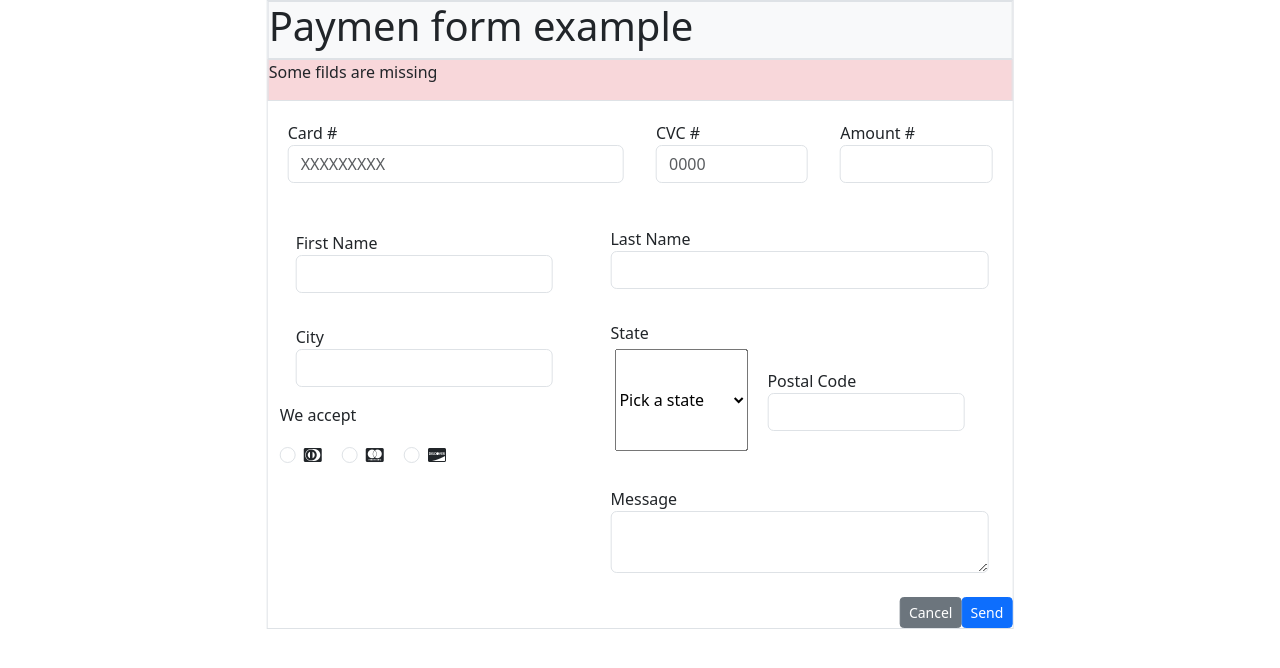
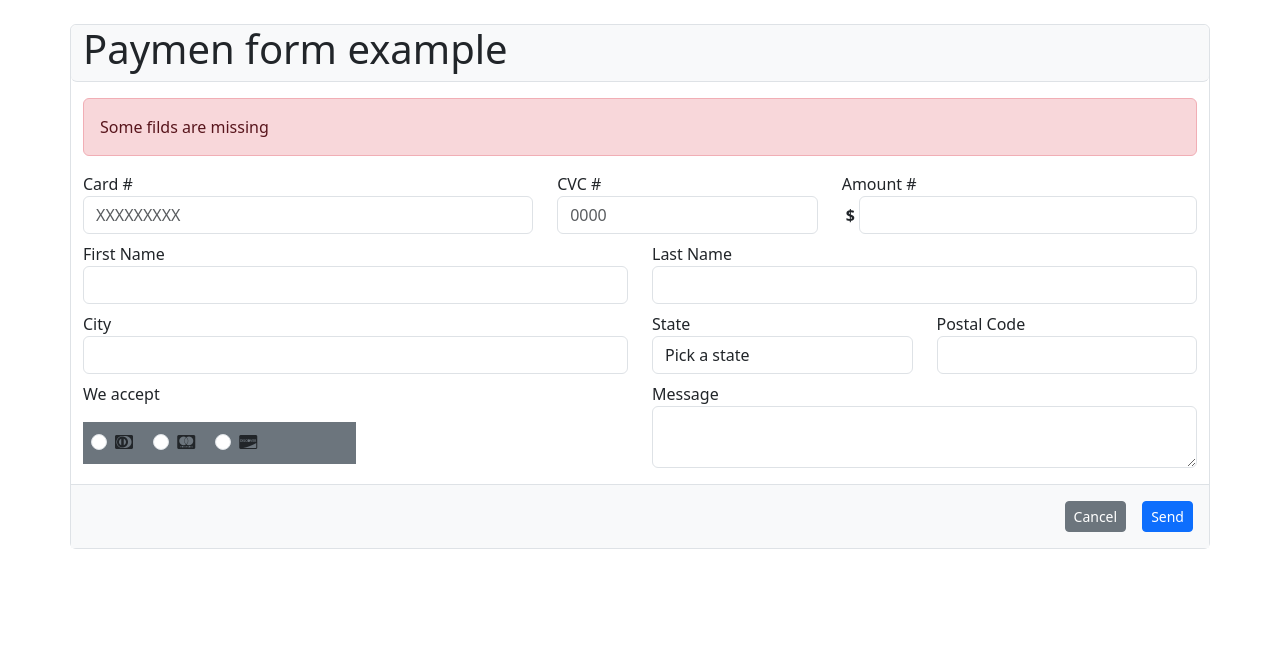
Before and after one commit to 4GeeksAcademy/HTML5-Formulary, a plain HTML site: page index.html in a window 1280 px wide. Drawn offline with nearby package versions, Linux system fonts and the light colour scheme.

Commit message:
correction

```diff
--- a/index.html
+++ b/index.html
@@ -8,110 +8,86 @@
     <title>HTML5 Forlulary</title>
 </head>
 <body>
-    <div class="border col-7 position-absolute top-0 start-50 translate-middle-x">
-    <div class="border bg-body-tertiary">
+    <div class="container border rounded mt-4">
+        <div class="row">
+            <div class="col-12 bg-body-tertiary border-bottom rounded ">
                 <h1>Paymen form example</h1>
             </div>
-
-    <div class="border bg-danger-subtle ">
-        <p>Some filds are missing</p>
+            <div class="col-12 mt-3">
+                <p class="alert alert-danger">Some filds are missing</p>
             </div>
-
-    <div class="d-flex p-1">
-        <fieldset class="w-50 p-3">
+            <div class="col-12 col-md-5">
                 <label for="txtCard">Card #</label>
-        <input type="card" name="card" placeholder="XXXXXXXXX" class="form-control" id="txtCard"/>
-        </fieldset>
-
-        <fieldset class="w-25 p-3">
+                <input type="card" name="card" placeholder="XXXXXXXXX" class="form-control" id="txtCard" />
+            </div>
+            <div class="col-12 col-md-3">
                 <label for="txtCVC">CVC #</label>
-            <input type="CVC" name="CVC" placeholder="0000" class="form-control" id="txtCVC"/>
-        </fieldset>
-
-        <fieldset class="w-25 p-3">
+                <input type="CVC" name="CVC" placeholder="0000" class="form-control" id="txtCVC" />
+            </div>
+            <div class="col-12 col-md-4">
                 <label for="txtAmount">Amount #</label>
-            <input type="amount" name="amount placeholder="Amount" class="form-control" id="txtAmount"/>
-        </fieldset>
+                <div class="d-flex align-items-center">
+                    <span class="px-1"><strong>$</strong></span>
+                    <input type="amount" name="amount placeholder=" Amount" class="form-control" id="txtAmount" />
                 </div>
-
-    <div class="d-flex p-2">
-    <div class="d-flex p-1 w-50">
-        <form action="" method="post">
-
-        <fieldset class="w-auto p-3 ">
+            </div>
+            <div class="col-12 col-md-6 mt-2">
                 <label for="txtFirstName">First Name</label>
-        <input type="firstname" name="firstname" placeholder="" class="form-control" id="txtFirstName"/>
-        </fieldset>
-
-        <fieldset class="w-100 p-3">
+                <input type="firstname" name="firstname" placeholder="" class="form-control" id="txtFirstName" />
+            </div>
+            <div class="col-12 col-md-6 mt-2">
+                <label for="txtCity">Last Name</label>
+                <input type="city" name="lastname" placeholder="" class="form-control" id="txtCity" />
+            </div>
+            <div class="col-12 col-md-6 mt-2">
                 <label for="txtCity">City</label>
-            <input type="city" name="city" placeholder="" class="form-control" id="txtCity"/>
-        </fieldset>
-
-        <p>We accept</p>
-
-        <div class="form-check form-check-inline">
-            <input class="form-check-input" type="radio" name="inlineRadioOptions" id="inlineRadio1" value="option1">
-            <label class="form-check-label" for="inlineRadio1"><i class="fa-brands fa-cc-diners-club"></i></label>
+                <input type="city" name="city" placeholder="" class="form-control" id="txtCity" />
             </div>
-          <div class="form-check form-check-inline">
-            <input class="form-check-input" type="radio" name="inlineRadioOptions" id="inlineRadio2" value="option2">
-            <label class="form-check-label" for="inlineRadio2"><i class="fa-brands fa-cc-mastercard"></i></label>
-          </div>
-          <div class="form-check form-check-inline">
-            <input class="form-check-input" type="radio" name="inlineRadioOptions" id="inlineRadio2" value="option2">
-            <label class="form-check-label" for="inlineRadio2"><i class="fa-brands fa-cc-discover"></i></label>
-          </div>
-        </form>
-
-        </div>
-
-
-        <div class="d-flex justify-content-end">
-
-            <div class="d-flex">
-
-                <form action="" method="post">
-
-                <fieldset class="w-auto p-3 ">
-                <label for="txtLastName">Last Name</label>
-                <input type="lastname" name="lastname" placeholder="" class="form-control" id="txtLastName"/>
-                </fieldset>
-
-                <fieldset class=" p-3">
+            <div class="col-12 col-md-3 mt-2">
                 <label for="txtCity">State</label>
-                    <div class="d-flex p-1">
-                        <select class="form-selectgi" id="inputGroupSelect04" aria-label="Example select with button addon" placeholder="Pick a state">
+                <select class="form-control" id="inputGroupSelect04" aria-label="Example select with button addon"
+                    placeholder="Pick a state">
                     <option selected>Pick a state</option>
                     <option value="1">Iowa</option>
                     <option value="2">South Carolina</option>
                     <option value="3">South Dacota</option>
                 </select>
-                        <div class=" p-1">
-                            <fieldset class="w-auto p-3 ">
+            </div>
+            <div class="col-12 col-md-3 mt-2">
                 <label for="txtPostalCode">Postal Code</label>
-                                <input type="postalcode" name="postalcode" placeholder="" class="form-control" id="txtPostalCode"/>
-                                </fieldset>
+                <input type="postalcode" name="postalcode" placeholder="" class="form-control" id="txtPostalCode" />
+            </div>
+            <div class="col-12 col-md-6 mt-2 ">
+                <p>We accept</p>
+                <div class="bg-secondary p-2 w-50">
+                    <div class="form-check form-check-inline">
+                        <input class="form-check-input" type="radio" name="inlineRadioOptions" id="inlineRadio1"
+                            value="option1">
+                        <label class="form-check-label" for="inlineRadio1"><i
+                                class="fa-brands fa-cc-diners-club"></i></label>
+                    </div>
+                    <div class="form-check form-check-inline">
+                        <input class="form-check-input" type="radio" name="inlineRadioOptions" id="inlineRadio2"
+                            value="option2">
+                        <label class="form-check-label" for="inlineRadio2"><i
+                                class="fa-brands fa-cc-mastercard"></i></label>
+                    </div>
+                    <div class="form-check form-check-inline">
+                        <input class="form-check-input" type="radio" name="inlineRadioOptions" id="inlineRadio2"
+                            value="option2">
+                        <label class="form-check-label" for="inlineRadio2"><i
+                                class="fa-brands fa-cc-discover"></i></label>
                     </div>
                 </div>
-                </fieldset>
-
-                <fieldset class=" p-3">
+            </div>
+            <div class="col-12 col-md-6 mt-2">
                 <label for="txtMessage">Message</label>
                 <textarea name="message" id="txtMessage" class="form-control"></textarea>
-                </fieldset>
-
-                </form>
             </div>
-            </div>
-
-    </div>
-
-
-    <div class="d-flex justify-content-end">
+            <div class="col-12 bg-body-tertiary border-top mt-3 p-3 d-flex justify-content-end gap-3">
                 <button type="button" class="btn btn-secondary btn-sm">Cancel</button>
                 <button type="button" class="btn btn-primary btn-sm">Send</button>
-
+            </div>
         </div>
     </div>
 
```
Lines whose indentation alone changed are shown as unchanged.
